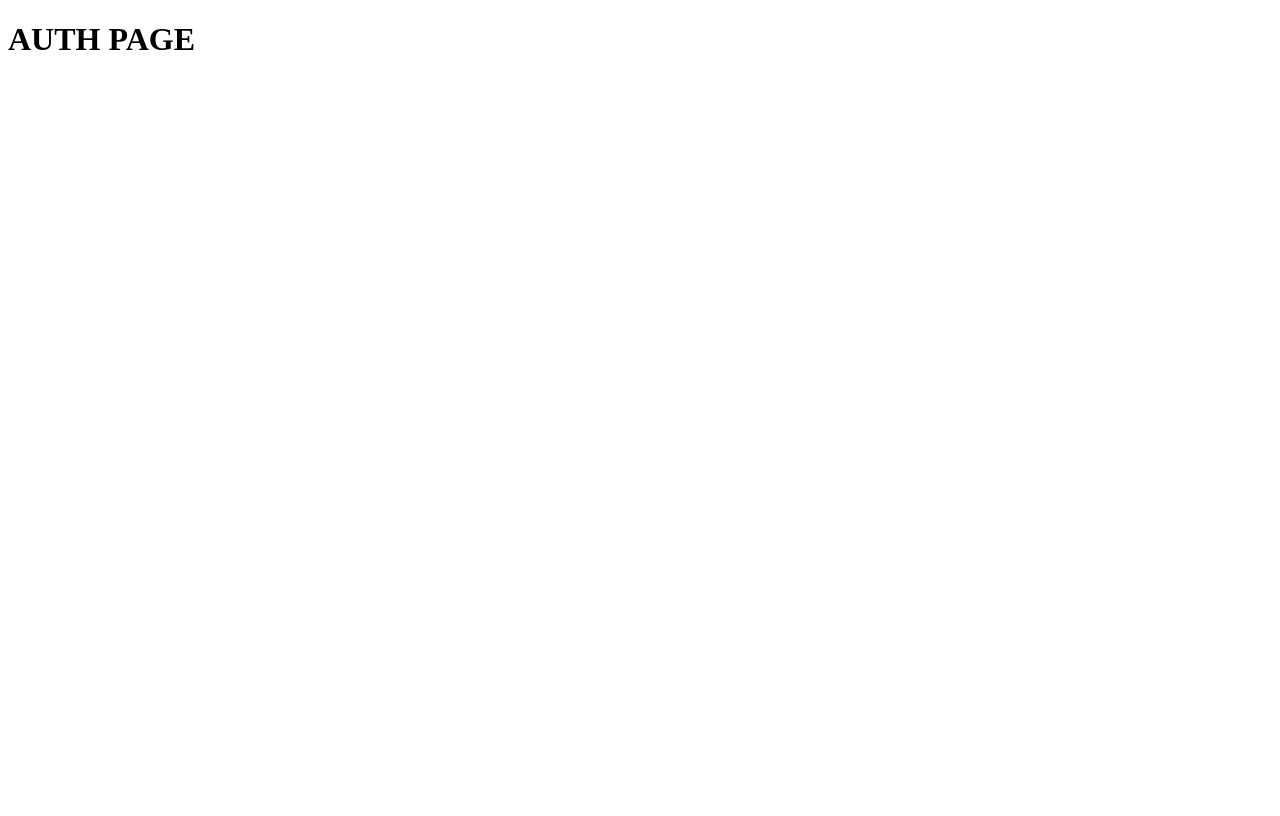
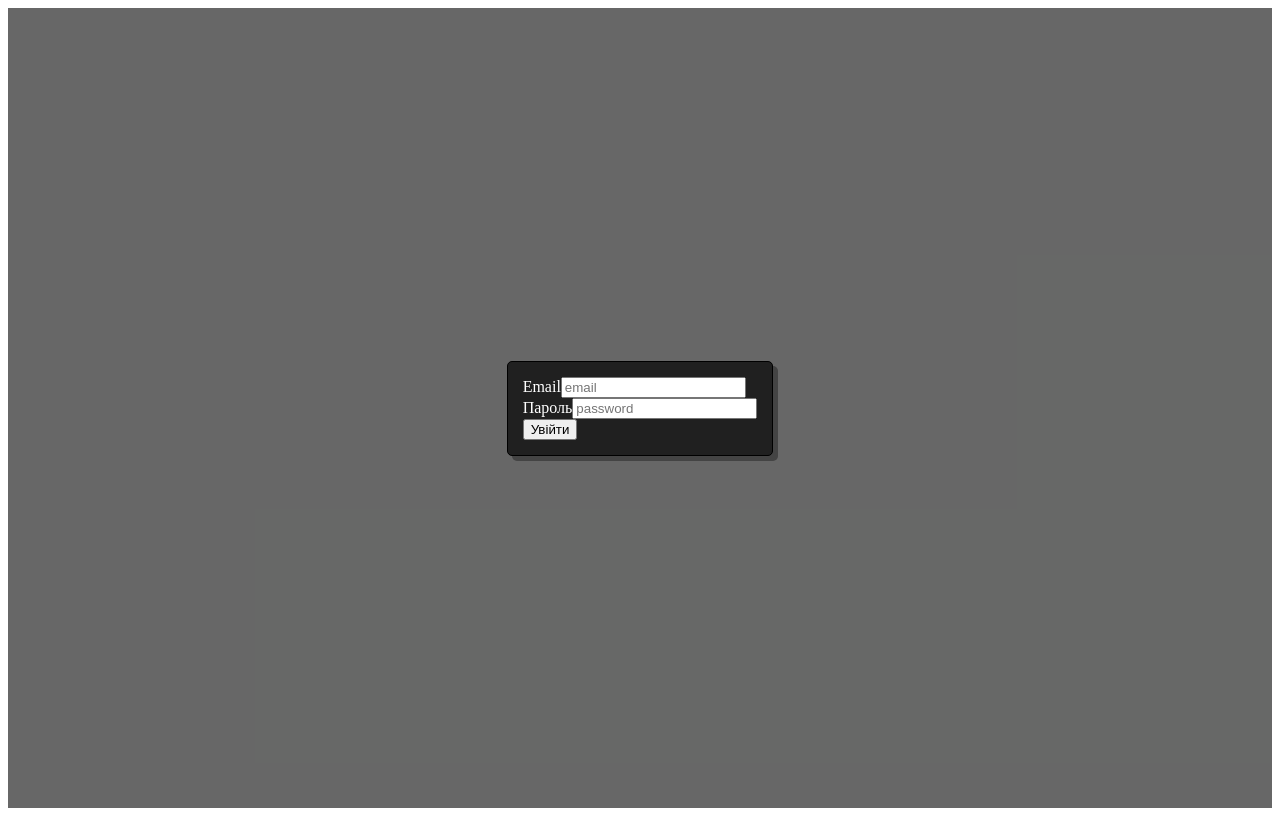
Before and after one commit to AbaddonRoma/PhotoWS, an Angular app: page /login in a window 1280 px wide. Built offline with nearby package versions, Linux system fonts and the light colour scheme.

Commit message:
fix admin interceptor

```diff
--- a/package.json
+++ b/package.json
@@ -21,6 +21,7 @@
     "@angular/platform-browser-dynamic": "^6.1.0",
     "@angular/router": "^6.1.0",
     "core-js": "^2.5.4",
+    "moment": "^2.22.2",
     "rxjs": "^6.0.0",
     "tslib": "^1.9.0",
     "zone.js": "~0.8.26"
--- a/src/app/app-routing.module.ts
+++ b/src/app/app-routing.module.ts
@@ -1,6 +1,5 @@
 import { NgModule } from '@angular/core';
 import { Routes, RouterModule } from '@angular/router';
-import {AuthComponent} from './auth/auth.component';
 import {AdminGuard} from './admin.guard';
 
 const routes: Routes = [
@@ -9,19 +8,20 @@ const routes: Routes = [
     loadChildren: './user/user.module#UserModule'
   },
   {
+    path: '',
+    redirectTo: '',
+    pathMatch: 'full'
+  },
+  {
     path: 'admin',
     canActivate: [AdminGuard],
     loadChildren: './admin/admin.module#AdminModule'
   },
   {
     path: 'login',
-    component: AuthComponent
-  },
-  {
-    path: '',
-    redirectTo: '',
-    pathMatch: 'full'
+    loadChildren: './auth/auth.module#AuthModule'
   }
+
 ];
 
 @NgModule({
--- a/src/app/app.module.ts
+++ b/src/app/app.module.ts
@@ -3,15 +3,15 @@ import { NgModule } from '@angular/core';
 
 import { AppRoutingModule } from './app-routing.module';
 import { AppComponent } from './app.component';
-import { AuthComponent } from './auth/auth.component';
 import { SharedComponent } from './shared/shared.component';
-import {HttpClientModule} from '@angular/common/http';
+import {HTTP_INTERCEPTORS, HttpClientModule} from '@angular/common/http';
+import {AdminGuard} from './admin.guard';
+import {AdminInterceptor} from './admin/admin-interceptor';
 
 
 @NgModule({
   declarations: [
     AppComponent,
-    AuthComponent,
     SharedComponent
   ],
   imports: [
@@ -19,7 +19,13 @@ import {HttpClientModule} from '@angular/common/http';
     AppRoutingModule,
     HttpClientModule
   ],
-  providers: [],
+  providers: [{
+    provide: HTTP_INTERCEPTORS,
+    useClass: AdminInterceptor,
+    multi: true
+  },
+    AdminGuard
+  ],
   bootstrap: [AppComponent]
 })
 export class AppModule { }
--- a/src/app/auth/auth.component.html
+++ b/src/app/auth/auth.component.html
@@ -1 +1,21 @@
-<h1>AUTH PAGE</h1>
+<main>
+  <div class="wrapper">
+    <div class="container-fluid">
+      <div class="row d-flex justify-content-around">
+        <div class="col-12 col-sm-8 col-md-6 col-lg-4">
+          <form [formGroup]="authForm">
+            <div class="form-group">
+              <label for="email">Email</label>
+              <input type="text" class="form-control" placeholder="email" id="email" formControlName="email">
+            </div>
+            <div class="form-group">
+              <label for="psd">Пароль</label>
+              <input type="password" class="form-control" placeholder="password" id="psd" formControlName="password">
+            </div>
+            <input type="button" class="btn btn-dark" (click)="login(authForm.value.email, authForm.value.password)" value="Увійти">
+          </form>
+        </div>
+      </div>
+    </div>
+  </div>
+</main>
--- a/src/app/auth/auth.component.scss
+++ b/src/app/auth/auth.component.scss
@@ -0,0 +1,18 @@
+.wrapper{
+  display: flex;
+  width: 100%;
+  height: 100vh;
+  background-color: rgba(50,51,50,0.74);
+}
+.container-fluid{
+  margin: auto;
+  color: #fff;
+}
+
+form{
+  border: 1px solid black;
+  padding: 15px;
+  border-radius: 5px;
+  background-color: #202020;
+  box-shadow: 5px 5px #444444;
+}
--- a/src/app/auth/auth.component.ts
+++ b/src/app/auth/auth.component.ts
@@ -1,4 +1,8 @@
 import { Component, OnInit } from '@angular/core';
+import {FormBuilder} from '@angular/forms';
+import {Router} from '@angular/router';
+import {AuthService} from './auth.service';
+import {Responce} from './interfaces/auth-responce-interface';
 
 @Component({
   selector: 'app-auth',
@@ -6,10 +10,35 @@ import { Component, OnInit } from '@angular/core';
   styleUrls: ['./auth.component.scss']
 })
 export class AuthComponent implements OnInit {
+  authForm = this.fb.group({
+    email: [''],
+    password: ['']
+  });
 
-  constructor() { }
+  constructor(private authService: AuthService,
+              private router: Router,
+              private fb: FormBuilder) { }
 
   ngOnInit() {
+    // console.log(localStorage.length);
+  }
+
+  login(email: string, password: string) {
+    this.authService.login(email, password)
+      .subscribe((res: Responce) => {
+        console.log(res);
+        if (res.message === 'Auth success') {
+          this.router.navigate(['/admin']);
+        }
+      });
+  }
+
+  isLogged() {
+    this.authService.isLoggedIn();
+  }
+
+  getExpiration() {
+    this.authService.getExpiration();
   }
 
 }
--- /dev/null
+++ b/src/app/auth/auth.service.ts
@@ -0,0 +1,65 @@
+import { Injectable } from '@angular/core';
+import {HttpClient, HttpHeaders} from '@angular/common/http';
+import {shareReplay, tap} from 'rxjs/operators';
+import {Responce} from './interfaces/auth-responce-interface';
+import * as moment from 'moment';
+import {Observable} from 'rxjs';
+import {IsLogged} from '../admin/interfaces/is-logged';
+
+@Injectable({
+  providedIn: 'root'
+})
+export class AuthService {
+  readonly URL = 'http://localhost:3000/';
+  readonly header = {
+    headers: new HttpHeaders({
+      'Content-Type': 'application/json;charset=utf-8'
+    })
+  };
+
+  constructor(private http: HttpClient) {
+  }
+
+  login(email: string, password: string) {
+    const data = {
+      'username': email,
+      'password': password
+    };
+    return this.http.post<Responce>(this.URL + 'user/login', JSON.stringify(data), this.header)
+      .pipe(
+        tap(res => {
+          this.setSession(res);
+        }),
+        shareReplay()
+      );
+  }
+
+  private setSession(authResult) {
+    const expiresAt = moment().add(authResult.expiresIn, 'second');
+    localStorage.setItem('id_token', authResult.token);
+    localStorage.setItem('expires_at', JSON.stringify(expiresAt.valueOf()));
+  }
+
+  logout() {
+    localStorage.removeItem('id_token');
+    localStorage.removeItem('expires_at');
+  }
+
+  public isLoggedIn() {
+    return moment().isBefore(this.getExpiration());
+  }
+
+  isLoggedOut() {
+    return !this.isLoggedIn();
+  }
+
+  getExpiration() {
+    const expiration = localStorage.getItem('expires_at');
+    const expiresAt = JSON.parse(expiration);
+    return moment(expiresAt);
+  }
+
+  public isLogged(): Observable<IsLogged> {
+    return this.http.get<IsLogged>(this.URL + 'user/islogged');
+  }
+}
--- /dev/null
+++ b/src/app/auth/interfaces/auth-responce-interface.ts
@@ -0,0 +1,5 @@
+export interface Responce {
+  message: String;
+  token: String;
+  expiresIn: Number;
+}
```
Also changed, not shown: src/app/auth/auth-routing.module.ts (added, +16 -0 lines), src/app/auth/auth.module.ts (added, +18 -0 lines), 2 other files (tests, documents, lock files or other folders).
